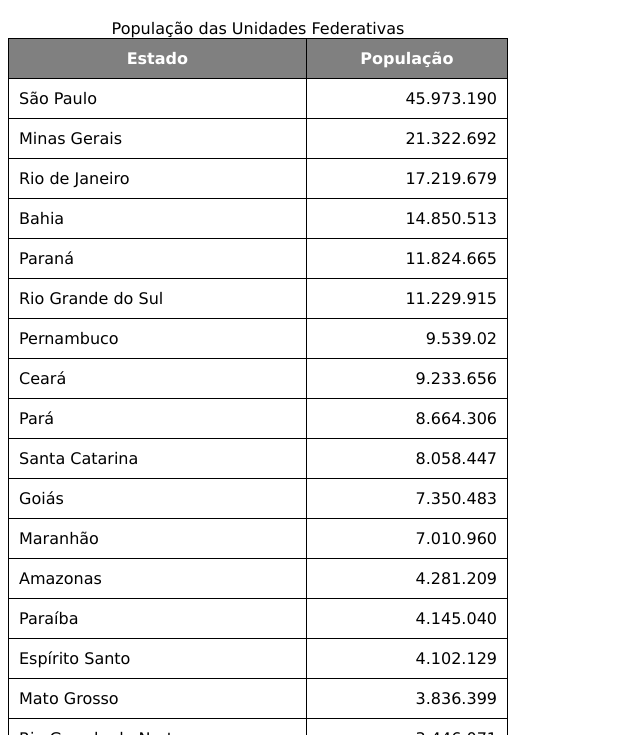
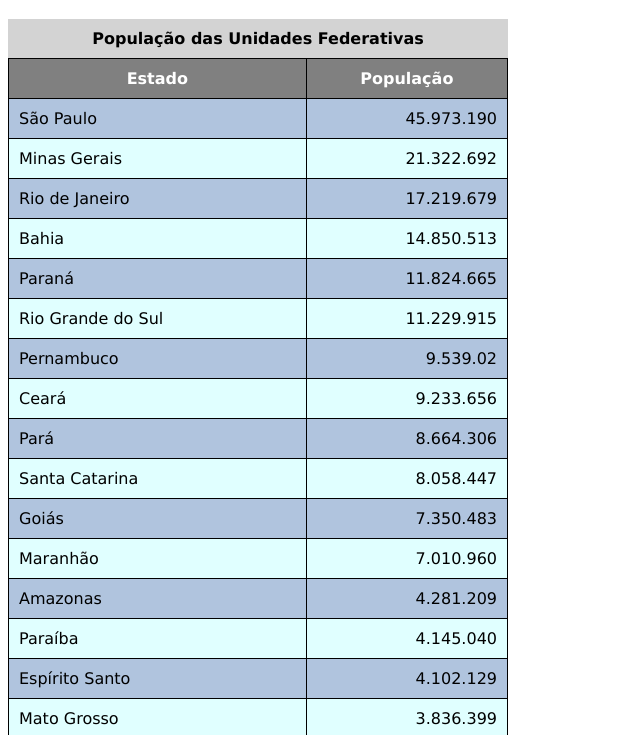
Before and after one commit to larissabritos/html-css, a plain HTML site: page exercicios/ex023/tabela002.html in a window 1280 px wide. Shown: the part 62-797 px from the top of the page, without its empty margins (0-640 px from the left). Drawn offline with Linux system fonts and the light colour scheme.

Commit message:
update de tabelas

```diff
--- a/exercicios/ex023/tabela002.html
+++ b/exercicios/ex023/tabela002.html
@@ -14,6 +14,13 @@
             border-collapse: collapse;
         }
 
+        caption {
+            font-size: 1em;
+            font-weight: bold;
+            padding: 10px;
+            background-color: lightgray;
+        }
+
         td, th {
             border: 1px solid black;
             padding: 10px;
@@ -24,6 +31,13 @@
             color: white;
         }
 
+        tbody > tr:nth-child(odd) {
+            background-color: lightsteelblue;
+        }
+
+        tbody > tr:nth-child(even) {
+            background-color: lightcyan;
+        }
         td.num {
             text-align: right;
         }
@@ -36,8 +50,8 @@
         <caption>População das Unidades Federativas</caption>
         <thead>
             <tr>
-                <th>Estado</th>
-                <th>População</th>
+                <th scope="col">Estado</th>
+                <th scope="col">População</th>
             </tr>
         </thead>
         <tbody>
@@ -151,7 +165,7 @@
             </tr>
         </tbody>
         <tfoot>
-            <th>Total de Habitantes</th>
+            <th scope="row">Total de Habitantes</th>
             <td class="num"><strong>212.583.720</strong></td>
         </tfoot>
     </table>
```
